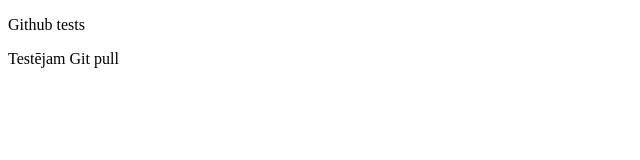
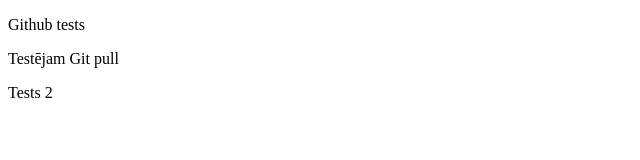
Before and after one commit to raivis-rasnacs/mans_pirmais_repo, a plain HTML site: page index.html in a window 1280 px wide. Shown: the full height of the page, 0-640 px from the left. Drawn offline with Linux system fonts and the light colour scheme.

Commit message:
Modified index

```diff
--- a/index.html
+++ b/index.html
@@ -9,5 +9,6 @@
 <body>
     <p>Github tests</p>
     <p>Testējam Git pull</p>
+    <p>Tests 2</p>
 </body>
 </html>
```
